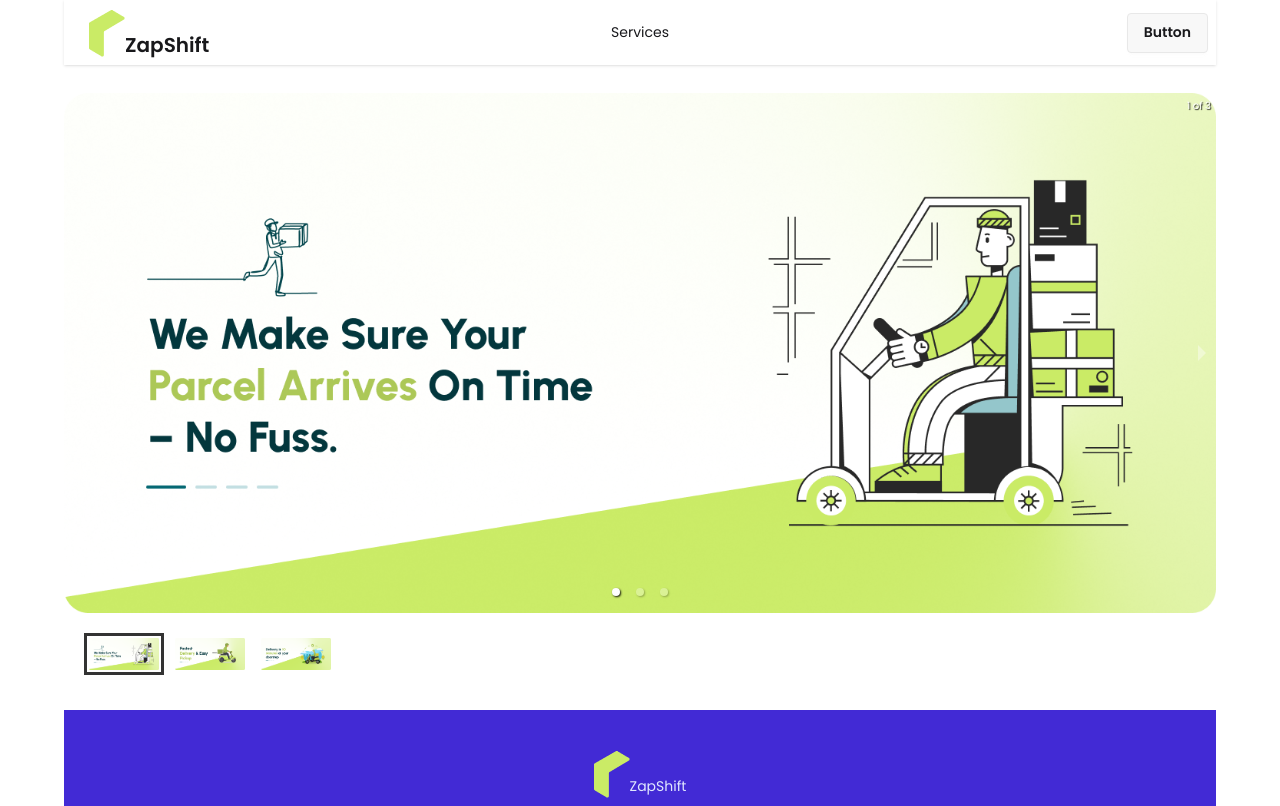
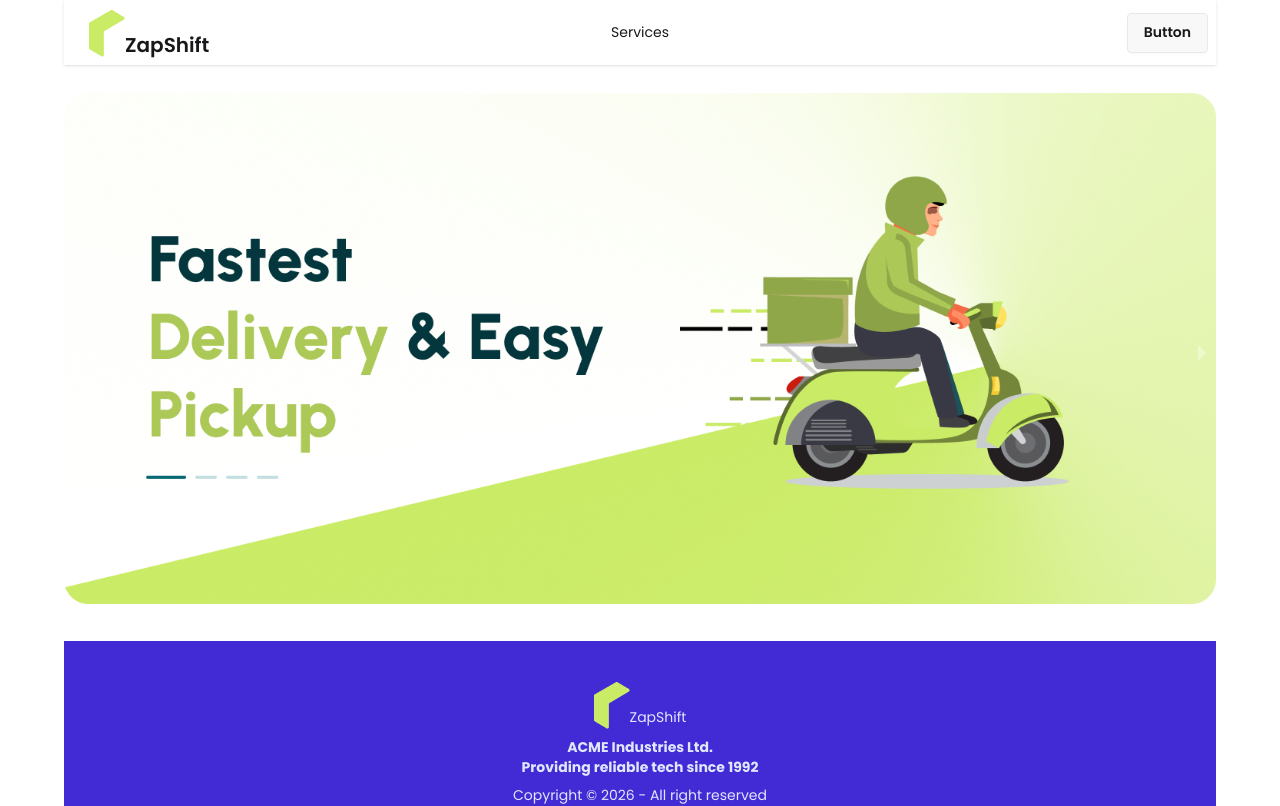
Before and after one commit to md-tahmid-hasan-golap/zapShift-client-side, a React (Vite) app: page / in a window 1280 px wide. Shown: the top 806 px of the page. Built offline with nearby package versions, Linux system fonts and the light colour scheme.

Commit message:
add a images

```diff
--- a/src/pages/Home/Banner/Banner.jsx
+++ b/src/pages/Home/Banner/Banner.jsx
@@ -8,7 +8,13 @@ import banner3 from "../../../assets/banner/banner3.png";
 const Banner = () => {
   return (
     <div className="my-7">
-      <Carousel>
+      <Carousel
+        autoPlay
+        infiniteLoop
+        showThumbs={false}
+        showStatus={false}
+        showIndicators={false}
+      >
         <div>
           <img src={banner1} />
         </div>
```
